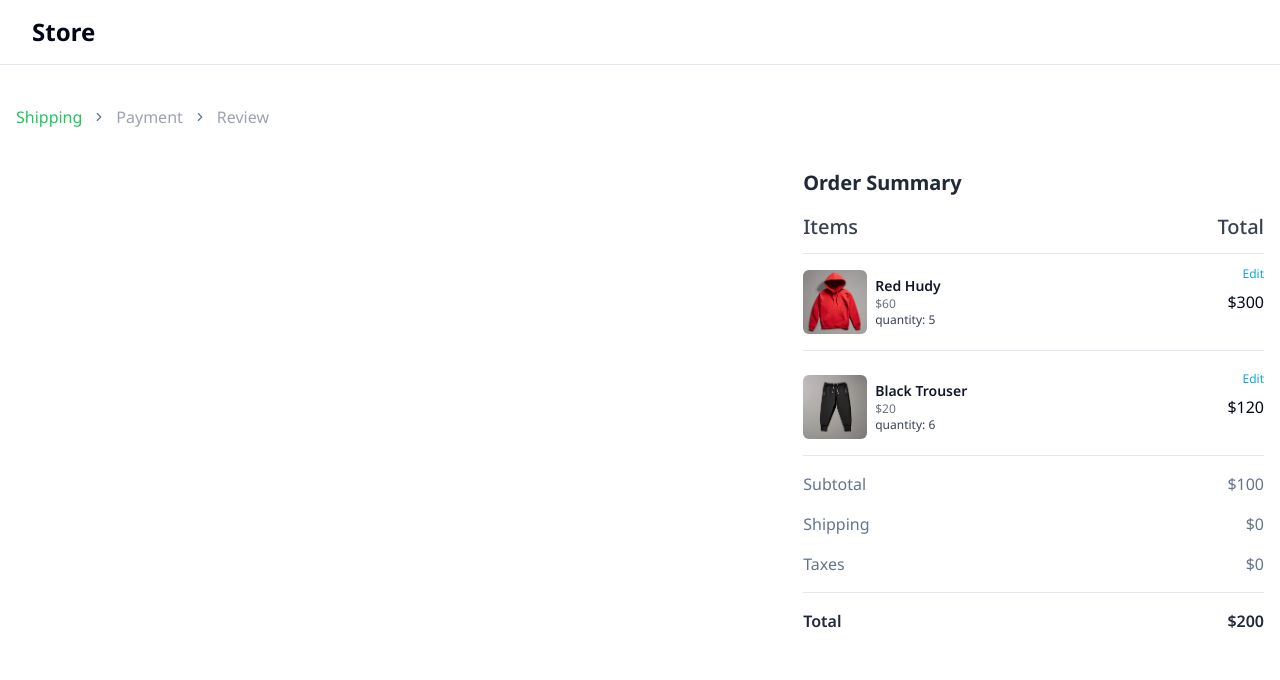
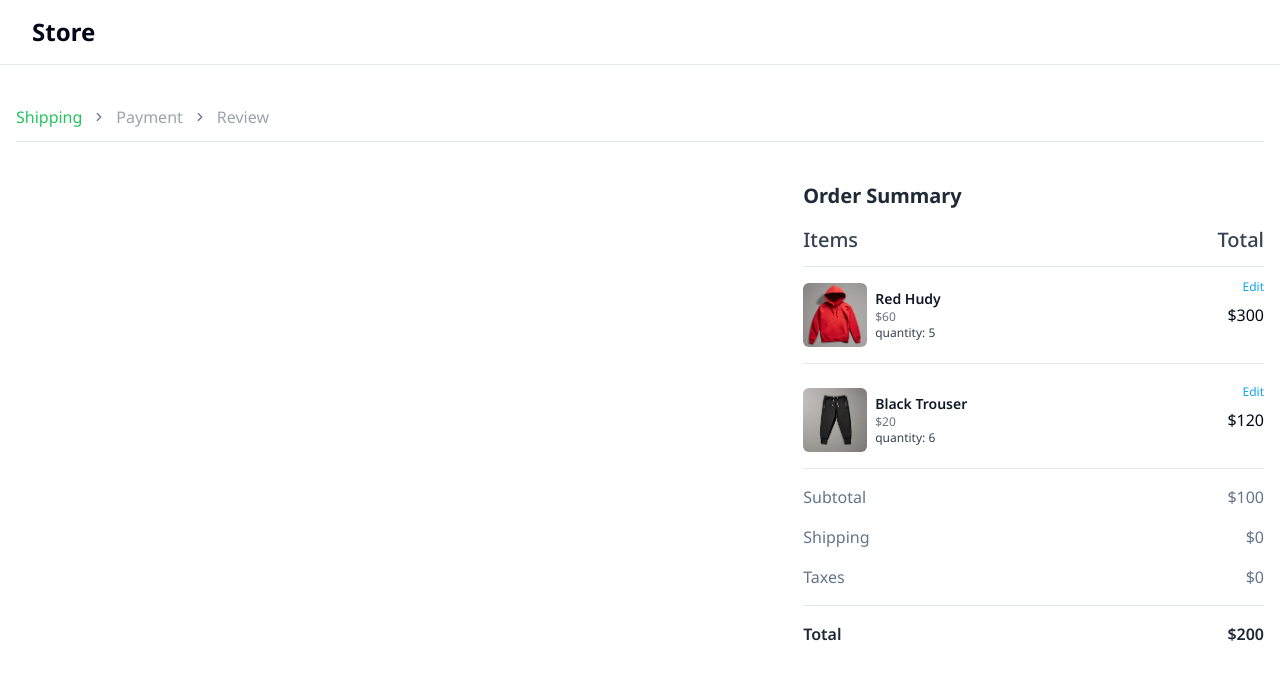
Before and after one commit to ThapaSurace/checkout_design, a React (Vite) app: page /checkout in a window 1280 px wide. Shown: the top 680 px of the page. Built offline with nearby package versions, Linux system fonts and the light colour scheme.

Commit message:
css update

```diff
--- a/src/components/CheckOutBreadCrum.tsx
+++ b/src/components/CheckOutBreadCrum.tsx
@@ -13,7 +13,7 @@ interface CheckoutBreadcrumbProps {
 const CheckoutBreadcrumb = ({ currentStep }: CheckoutBreadcrumbProps) => {
   const getBreadcrumbItemClass = (step: string) => {
     if (currentStep === step) {
-      return "text-sky-500";
+      return "text-gray-600 font-medium";
     }
     if (step === "shipping" && currentStep !== "shipping") {
       return "text-green-500";
@@ -25,7 +25,7 @@ const CheckoutBreadcrumb = ({ currentStep }: CheckoutBreadcrumbProps) => {
   };
 
   return (
-    <Breadcrumb>
+    <Breadcrumb className="border-b w-full pb-3">
       <BreadcrumbList>
         <BreadcrumbItem
           className={cn(
```
